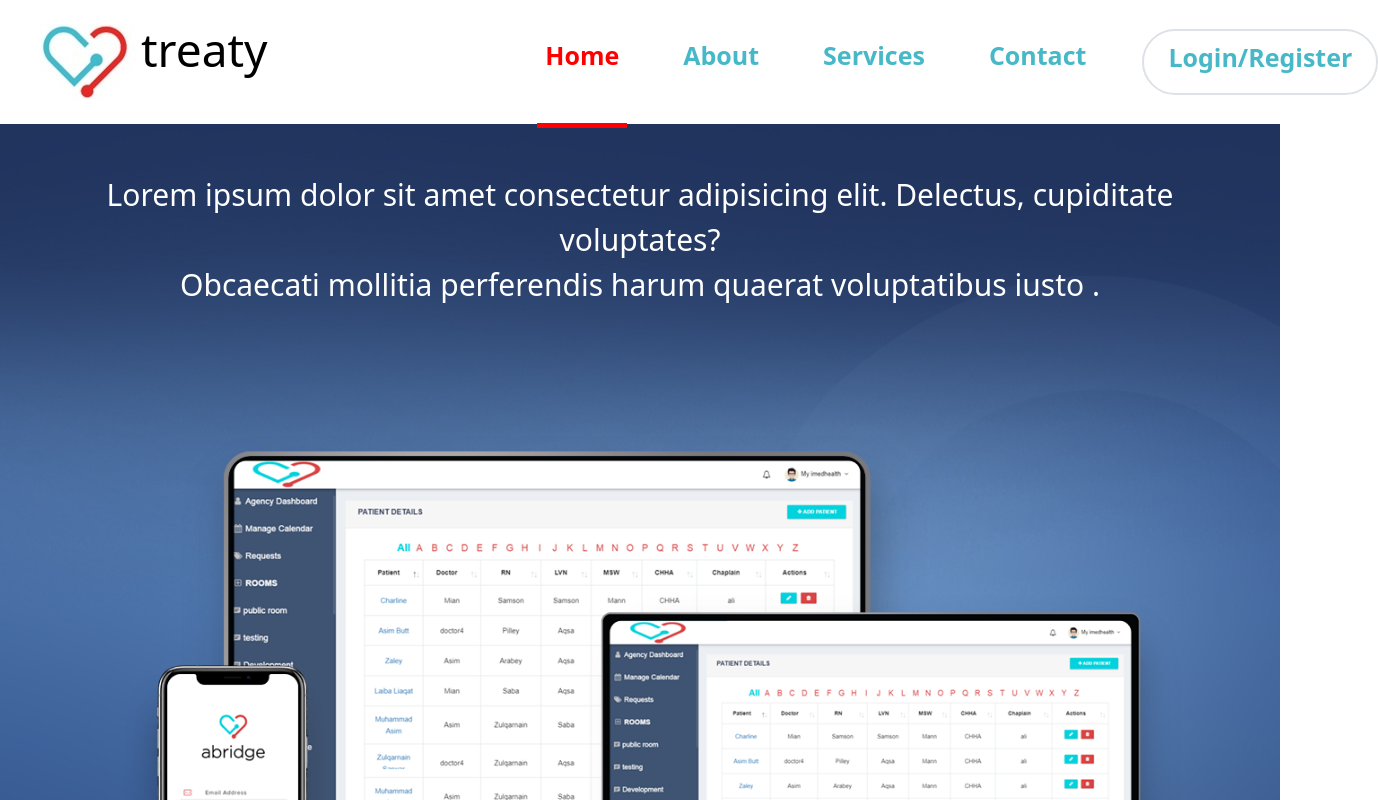
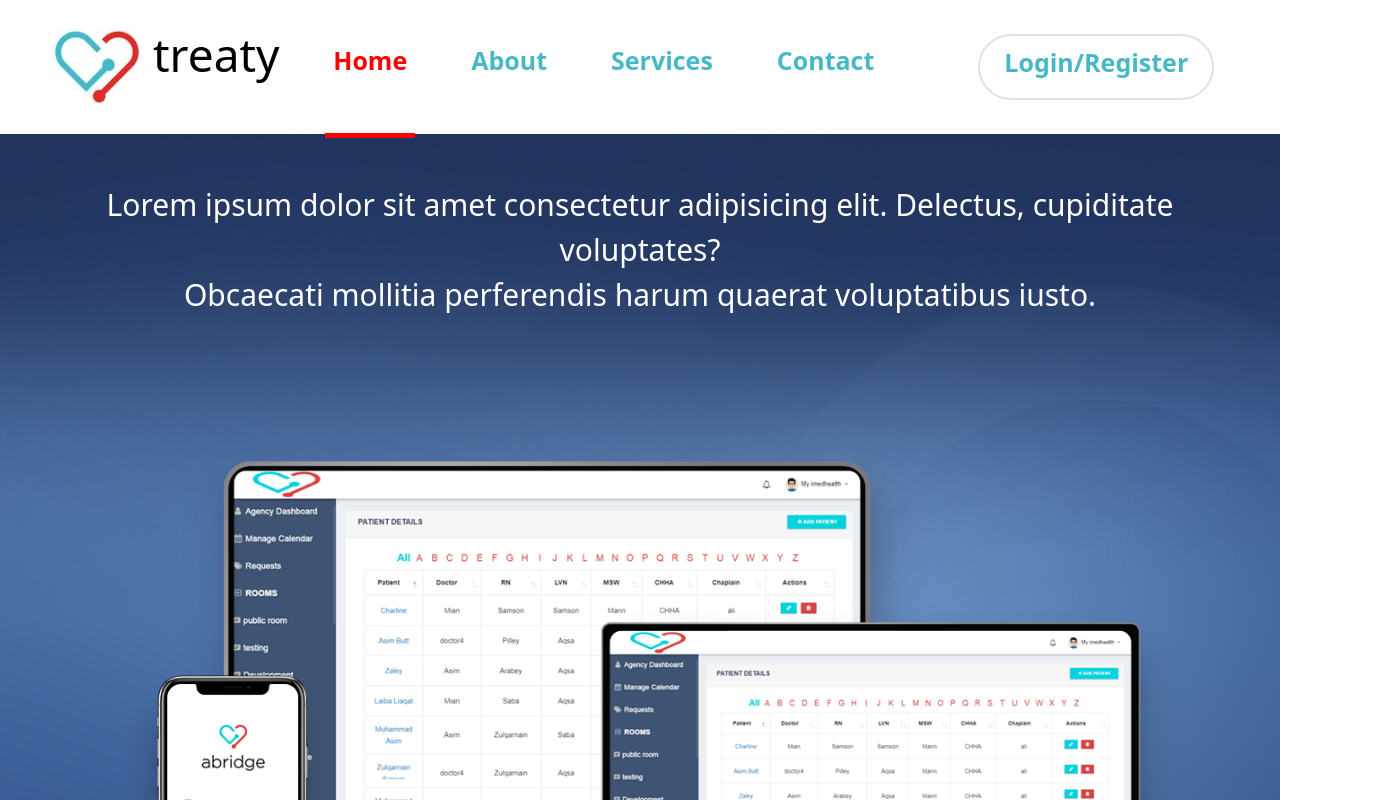
Before and after one commit to usamar98/TreatyHealth, a React (Vite) app: page / in a window 1280 px wide. Shown: the top 800 px of the page, 1378 px wide, since content can reach past the window. Built offline with nearby package versions, Linux system fonts and the light colour scheme.

Commit message:
my changes

```diff
--- a/index.html
+++ b/index.html
@@ -4,6 +4,8 @@
     <meta charset="UTF-8" />
     <link rel="icon" type="image/svg+xml" href="/vite.svg" />
     <meta name="viewport" content="width=device-width, initial-scale=1.0" />
+    <link rel="stylesheet" type="text/css" charset="UTF-8" href="https://cdnjs.cloudflare.com/ajax/libs/slick-carousel/1.6.0/slick.min.css" />
+    <link rel="stylesheet" type="text/css" href="https://cdnjs.cloudflare.com/ajax/libs/slick-carousel/1.6.0/slick-theme.min.css" />
     <link href="https://cdn.jsdelivr.net/npm/bootstrap@5.3.2/dist/css/bootstrap.min.css" rel="stylesheet" integrity="sha384-T3c6CoIi6uLrA9TneNEoa7RxnatzjcDSCmG1MXxSR1GAsXEV/Dwwykc2MPK8M2HN" crossorigin="anonymous">
     <title>Vite + React</title>
   </head>
--- a/package.json
+++ b/package.json
@@ -11,7 +11,10 @@
   },
   "dependencies": {
     "react": "^18.2.0",
-    "react-dom": "^18.2.0"
+    "react-dom": "^18.2.0",
+    "react-slick": "^0.29.0",
+    "slick-carousel": "^1.8.1",
+    "swiper": "^11.0.5"
   },
   "devDependencies": {
     "@types/react": "^18.2.37",
--- a/src/Components/Header.css
+++ b/src/Components/Header.css
@@ -35,7 +35,7 @@
 }
 .line{
     width: 90px;
-    height: 45px;
+    height: 50px;
     border-bottom: 5px solid red;
       position: absolute;
     }
--- a/src/Components/Header.jsx
+++ b/src/Components/Header.jsx
@@ -1,56 +1,91 @@
-import React from 'react'
+import React ,{ Component }from 'react';
+import Slider from "react-slick";
+import "slick-carousel/slick/slick.css";
+import "slick-carousel/slick/slick-theme.css";
 import './Header.css'
 import Hospic_main from '../assets/Hospic_main.png'
 import logo from '../assets/logo.jpg'
+
+
+
 const Header = () => {
+
+  const settings = {
+    dots: true,
+    infinite: true,
+    speed: 500,
+    slidesToShow: 1,
+    slidesToScroll: 1,
+    autoplay: true,
+    autoplaySpeed: 5000,
+  };
+
+
+
   return (
     <>
     <section className='section1 '>
     <div class="container-fluid">
-  <div class="row">
   <nav class="navbar navbar-expand-lg navbar-light py-4 px-4">
-      <div class="col-md-5">
+
     <a class="navbar-brand" href="#"><img src={logo} alt="" /><span class='logo-size'>treaty</span></a>
-      </div>
-      <div class="col-md-7">
+
     <button class="navbar-toggler" type="button" data-bs-toggle="collapse" data-bs-target="#navbarSupportedContent" aria-controls="navbarSupportedContent" aria-expanded="false" aria-label="Toggle navigation">
       <span class="navbar-toggler-icon"></span>
     </button>
 
-        <div class="collapse navbar-collapse" id="navbarSupportedContent">
+    <div class="collapse navbar-collapse justify-content-center" id="navbarSupportedContent">
       <ul class="navbar-nav gap-5">
         <li class="nav-item home">
-              <a class="nav-link home-2" href="#">Home</a>
+          <a class="nav-link home-2" href="#" data-bs-dismiss="collapse">Home</a>
           <span className='line'></span>
         </li>
         <li class="nav-item word-size">
-              <a class="nav-link home" href="#">About</a>
+          <a class="nav-link home" href="#" data-bs-dismiss="collapse">About</a>
         </li>
         <li class="nav-item word-size">
-              <a class="nav-link home" href="#">Services</a>
+          <a class="nav-link home" href="#" data-bs-dismiss="collapse">Services</a>
         </li>
         <li class="nav-item word-size">
-              <a class="nav-link home" href="#">Contact</a>
+          <a class="nav-link home" href="#" data-bs-dismiss="collapse">Contact</a>
         </li>
-            <li class="nav-item border border-2 rounded-pill radius ">
-              <a class="nav-link pb-3 px-4 home " href="#">Login/Register</a>
+
+        <li class="nav-item border border-2 rounded-pill radius ms-5">
+          <a class="nav-link pb-3 px-4 home" href="#" data-bs-dismiss="collapse">Login/Register</a>
         </li>
       </ul>
     </div>
-      </div>
   </nav>
-  </div>
 </div>
 
 
 
 
 
-<div className='main'>
+<div className="main swiper-container">
+<Slider {...settings}>
+        <div className="swiper-slide">
           <div className="container-fluid py-5">
-  <p className='text-white text-center px-5 size'>Lorem ipsum dolor sit amet consectetur adipisicing elit. Delectus, cupiditate voluptates?<br/> Obcaecati mollitia perferendis harum quaerat voluptatibus iusto . </p>
-  <img src={Hospic_main} alt="" className='img-fluid mx-auto d-block'/>
+            <p className="text-white text-center px-5 size">
+              Lorem ipsum dolor sit amet consectetur adipisicing elit. Delectus, cupiditate voluptates?
+              <br /> Obcaecati mollitia perferendis harum quaerat voluptatibus iusto.
+            </p>
+            <img src={Hospic_main} alt="" className="img-fluid mx-auto d-block" />
           </div>
+        </div>
+        <div className="swiper-slide">
+          <div className="container-fluid py-5">
+            <p className="text-white text-center px-5 size">
+              Lorem ipsum dolor sit amet consectetur adipisicing elit. Delectus, cupiditate voluptates?
+              <br /> Obcaecati mollitia perferendis harum quaerat voluptatibus iusto.
+            </p>
+            <img src={Hospic_main} alt="" className="img-fluid mx-auto d-block" />
+
+          </div>
+        </div>
+        </Slider>
+
+
     </div>
 
     </section>
```
Also changed, not shown: 1 other file (tests, documents, lock files or other folders). Lines whose indentation alone changed are shown as unchanged.
